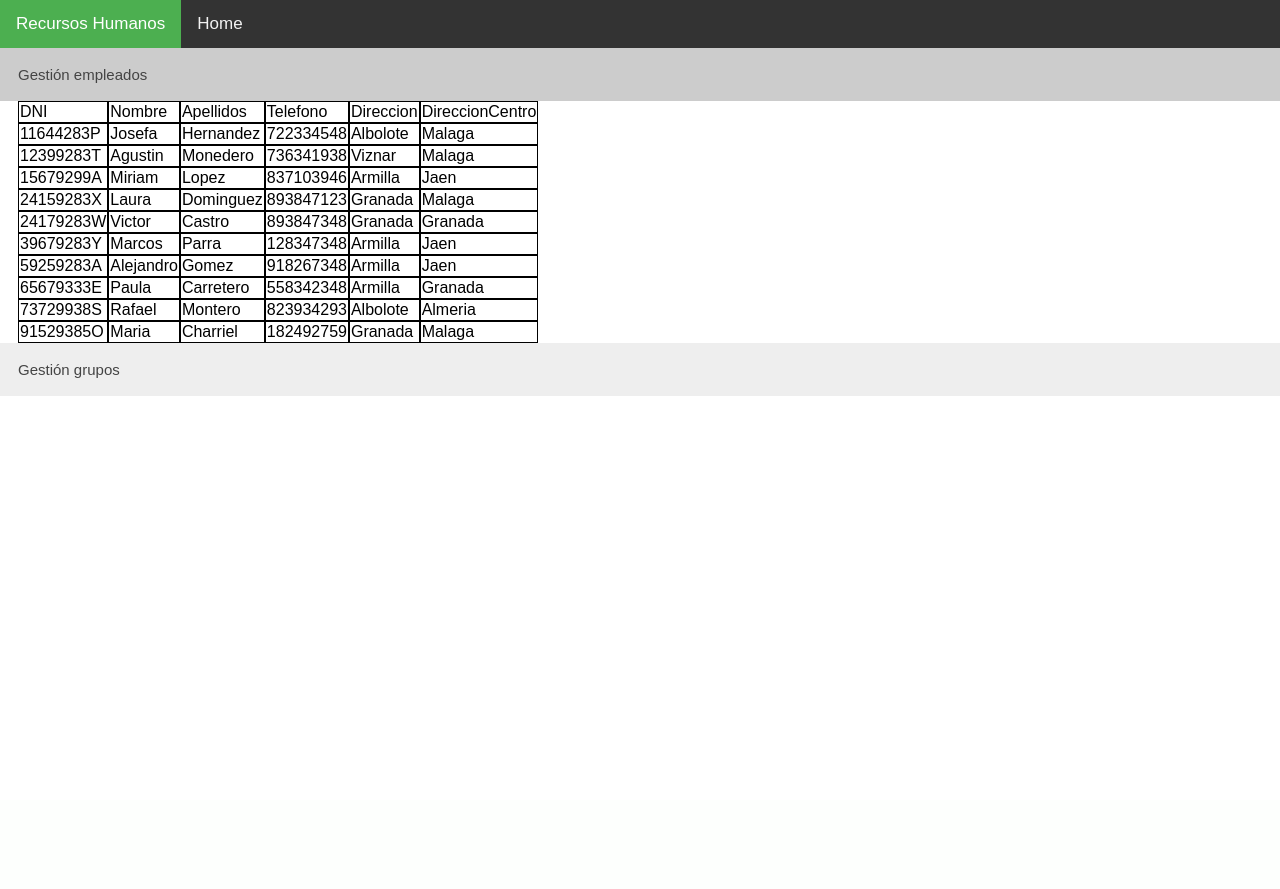
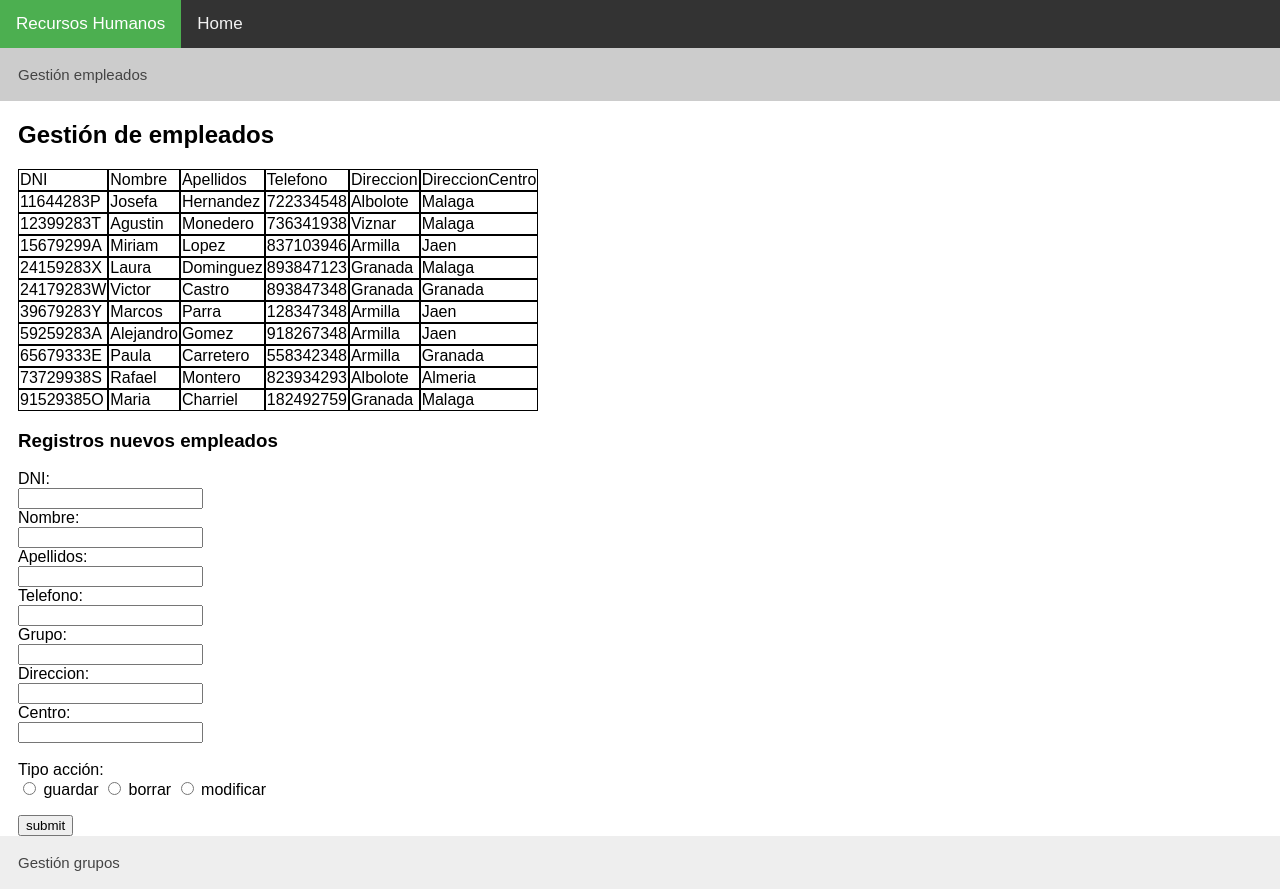
Before and after one commit to BlancaCC/gestor-empresa, a PHP site: page /recursosHumanos/recursosHumanos.html in a window 1280 px wide, after a click on "Gestión empleados". Before the commit the page ends 396 px from the top, so only its background shows below. Run offline with PHP 8.4, Linux system fonts and the light colour scheme; data comes from the database, SQL or seed files in the repository; data that the repository does not hold is empty.

Commit message:
avanzo en insertar empleado y empiezo con grupo

```diff
--- /dev/null
+++ b/html/recursosHumanos/js/empleados.js
@@ -0,0 +1,110 @@
+/** GESTIÓN DE EMPLEADOS **/
+
+
+// _____ Consultar empleados
+
+function consultaEmpleados() {
+ $.get('/recursosHumanos/server/consultarEmpleados.php', $(this).serialize(),
+                    function (data) {
+                        $("#consultaEmpleados").html(data);
+                    }
+                   );
+}
+
+
+function insertarEmpleado(dni, nombre,apellidos,telefono, direccion, direccionCentro, grupo) {
+
+    // comprobación parámetros obligatorios
+    if(dni == "" || nombre == "" ||
+       apellidos  == "" || direccionCentro == "") {
+        alert( "Hay algún campo que no puede estar vacío");
+        return ;
+    }
+
+    // insercción de los datos
+
+    var form_data = $("#pushEmpleados").serialize();
+
+    $.post( '/recursosHumanos/server/insertarEmpleado.php',
+            form_data,
+            function(response) {alert(response);}
+          );
+
+    // actualizamos el contenido de la página
+    consultaEmpleados();
+
+}
+
+
+
+
+
+// ejecución cuando el documento esté listo
+$(document).ready(
+
+    function(){
+
+        consultaEmpleados();
+
+
+
+
+    // _____- gestión del formulario ______
+
+
+    $('#pushEmpleados').submit(
+        function(event) {
+
+            event.preventDefault();
+
+            // determinamos qué acción se ha determinado
+            var acciones = document.getElementsByName('accion');
+            var tipo_accion = "nula";
+
+            acciones.forEach((rate) => {
+                if (rate.checked) {
+                    tipo_accion = rate.value;
+                }
+}
+                            )
+
+            if(tipo_accion == "nula"){
+              alert(`Debe seleccionar una acción antes de seguir` );
+            }
+            else {
+                //________  valor de los campos ______
+                var dni = document.forms["pushEmpleados"]["dni"].value;
+                var nombre = document.forms["pushEmpleados"]["nombre"].value;
+                var apellidos = document.forms["pushEmpleados"]["apellidos"].value;
+                var telefono = document.forms["pushEmpleados"]["telefono"].value;
+                var direccion = document.forms["pushEmpleados"]["direccion"].value;
+		var direccionCentro = document.forms["pushEmpleados"]["direccionCentro"].value;
+		var grupo = document.forms["pushEmpleados"]["grupo"].value;
+
+                // vamos  a procesor la información según convenga
+                var form_data = $(this).serialize();
+                // INSERTAMOS NUEVO Empleado
+                if(tipo_accion == "nuevo") {
+
+
+                    insertarEmpleado(dni, nombre,apellidos,telefono, direccion, direccionCentro, grupo) ;
+
+                }
+                else {
+                    alert(`Se ha seleccionado ${tipo_accion}, que no tiene nada programado` );
+                    console.log(`Se ha seleccionado ${tipo_accion}, que no tiene nada programado` );
+                }
+
+            }
+
+
+            // determinar el tipo de acción
+            // (borrar, modificar, insertar ...)
+
+            //if( accion)
+        }
+    );
+
+
+    }
+); // fin del onready
--- a/html/recursosHumanos/recursosHumanos.html
+++ b/html/recursosHumanos/recursosHumanos.html
@@ -19,10 +19,48 @@
      </div>
 
 
- <button class="accordion"> Gestión empleados </button>
+<button class="accordion"> Gestión empleados </button>
 <div class="panel">
+<h2> Gestión de empleados </h2>
+  <div id="consultaEmpleados"> </div>
+<h3> Registros nuevos empleados </h3>
 
-  <div id="consultaEmpleados"> </div>
+        <form id="pushEmpleados" method="post">
+	  <p>
+
+	  <label for="dni">DNI:</label> 	  <br>
+          <input type="text" name="dni" id="dni" required>
+	  <br>
+	  <label for="nombre">Nombre: </label> 	  <br>
+          <input type="text" name="nombre" id="nombre" required>
+	   <br>
+	  <label for="apellidos">Apellidos: </label> 	  <br>
+          <input type="text" name="apellidos" id="apellidos" required>
+	  <br>
+	  <label for="telefono">Telefono: </label> 	  <br>
+          <input type="text" name="telefono" id="telefono" >
+	  <br>
+	  <label for="grupo">Grupo: </label> 	  <br>
+          <input type="text" name="grupo" id="grupo" >
+	  <br>
+	  <label for="direccion">Direccion: </label> 	  <br>
+          <input type="text" name="direccion" id="direccion">
+	  <br>
+	  <label for="direccionCentro">Centro: </label> 	  <br>
+          <input type="text" name="direccionCentro" id="direccionCentro" required>
+	  <br><br>
+	  Tipo acción: <br>
+	  <input type="radio" value="nuevo" name="accion" id="nuevo"> guardar
+	  <input type="radio" value="borrar" name="accion" id="borrar"> borrar
+	  <input type="radio" value="modificar" name="accion" id="modificar"> modificar
+
+
+
+      </p>
+
+	  <input type="submit" value="submit" name="submit">
+	   </form>
+
 
 </div>
 
@@ -34,29 +72,15 @@
 </div>
 
 
+ <div id="ms"> </div>
 
 
-        <script>
-          $(document).ready(
-              $.get('/recursosHumanos/server/consultarEmpleados.php', $(this).serialize(),
-                    function (data) {
-                        $("#consultaEmpleados").html(data);
-                    }
-                   )
-          );
+      <script src="/recursosHumanos/js/empleados.js"></script>
 
-        </script>
 
-	 <script>
-          $(document).ready(
-              $.get('/recursosHumanos/server/consultarGrupos.php', $(this).serialize(),
-                    function (data) {
-                        $("#consultaGrupos").html(data);
-                    }
-                   )
-          );
 
-        </script>
+
+
 
 <script src="/animation/acordeon.js"></script>
 </body>
--- a/html/recursosHumanos/server/consultarGrupos.php
+++ b/html/recursosHumanos/server/consultarGrupos.php
@@ -13,7 +13,7 @@
 
      $return =
          "<tr>
-        <td>Nombre Grupo</td>
+        <td>nombreGrupo</td>
 	<td>Nombre</td>
 	<td>Apellidos</td>
          </tr>";
```
Also changed, not shown: html/recursosHumanos/js/grupos.js (added, +104 -0 lines), html/recursosHumanos/server/insertarEmpleado.php (+62 -0 lines), html/recursosHumanos/server/insertarGrupo.php (added, +40 -0 lines).
